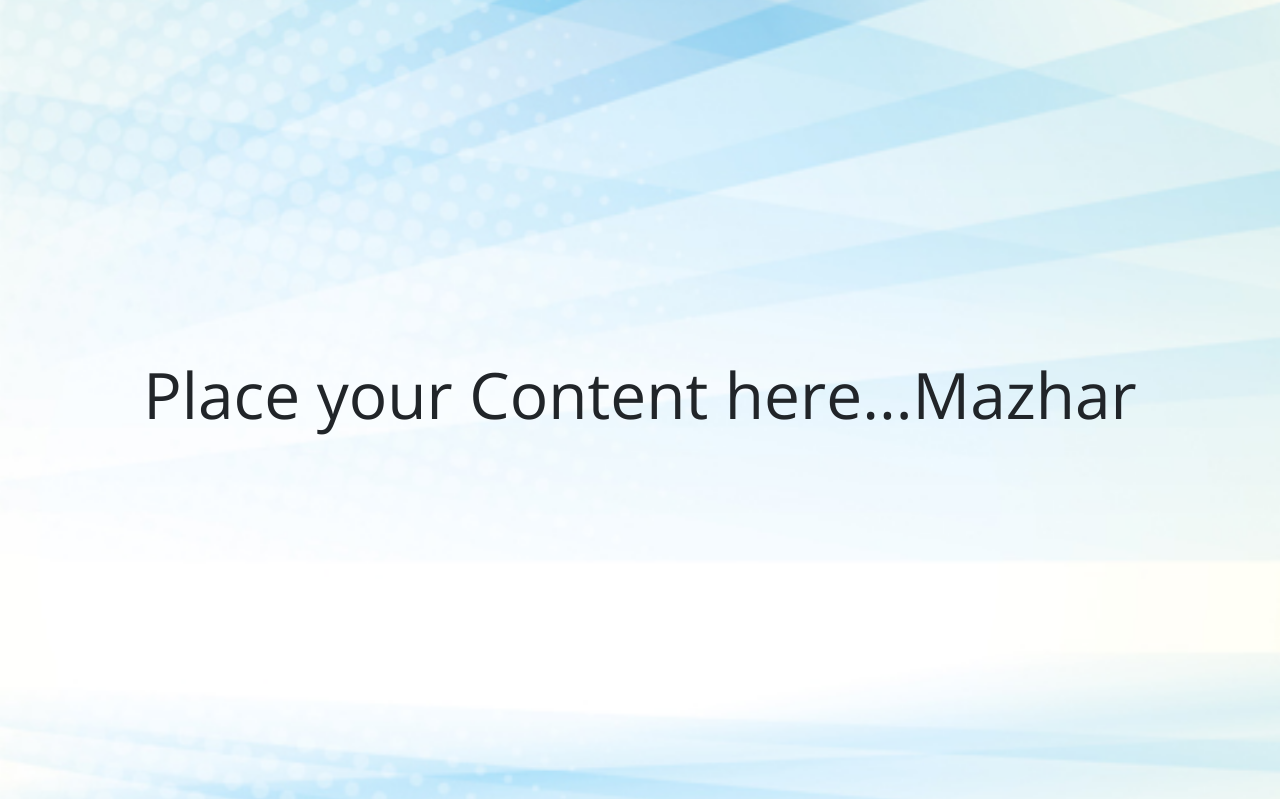
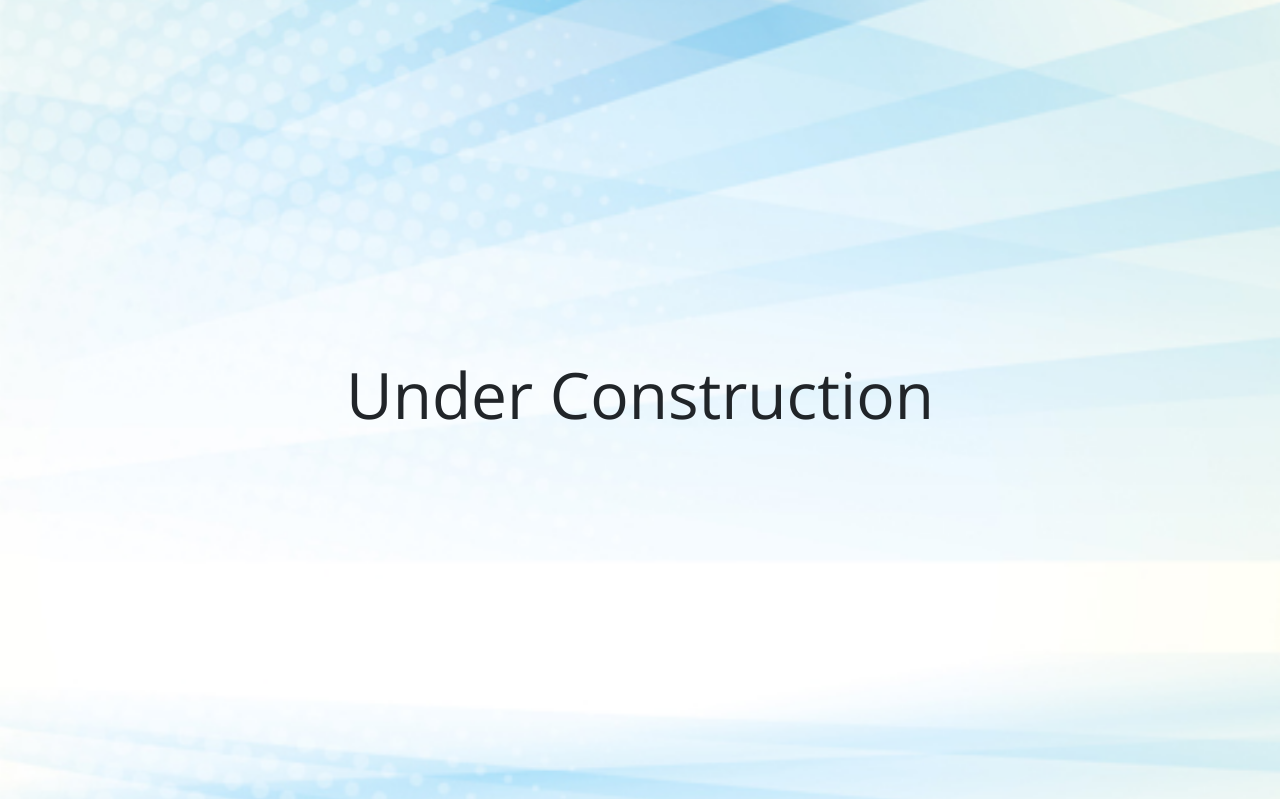
Before and after one commit to mazharotago/biologyway2, a Flask app: page /about in a window 1280 px wide. Shown: the part 61-860 px from the top of the page. Run offline with Flask 2, Linux system fonts and the light colour scheme; some libraries are stand-ins or nearby versions.

Commit message:
Update about.html

```diff
--- a/templates/about.html
+++ b/templates/about.html
@@ -6,7 +6,7 @@
       <div class="container my-auto">
         <div class="row">
           <div class="col-lg-12 mx-auto">
-           <h1>Place your Content here...Mazhar</h1>
+           <h1>Under Construction</h1>
           </div>
         </div>
       </div>
```
